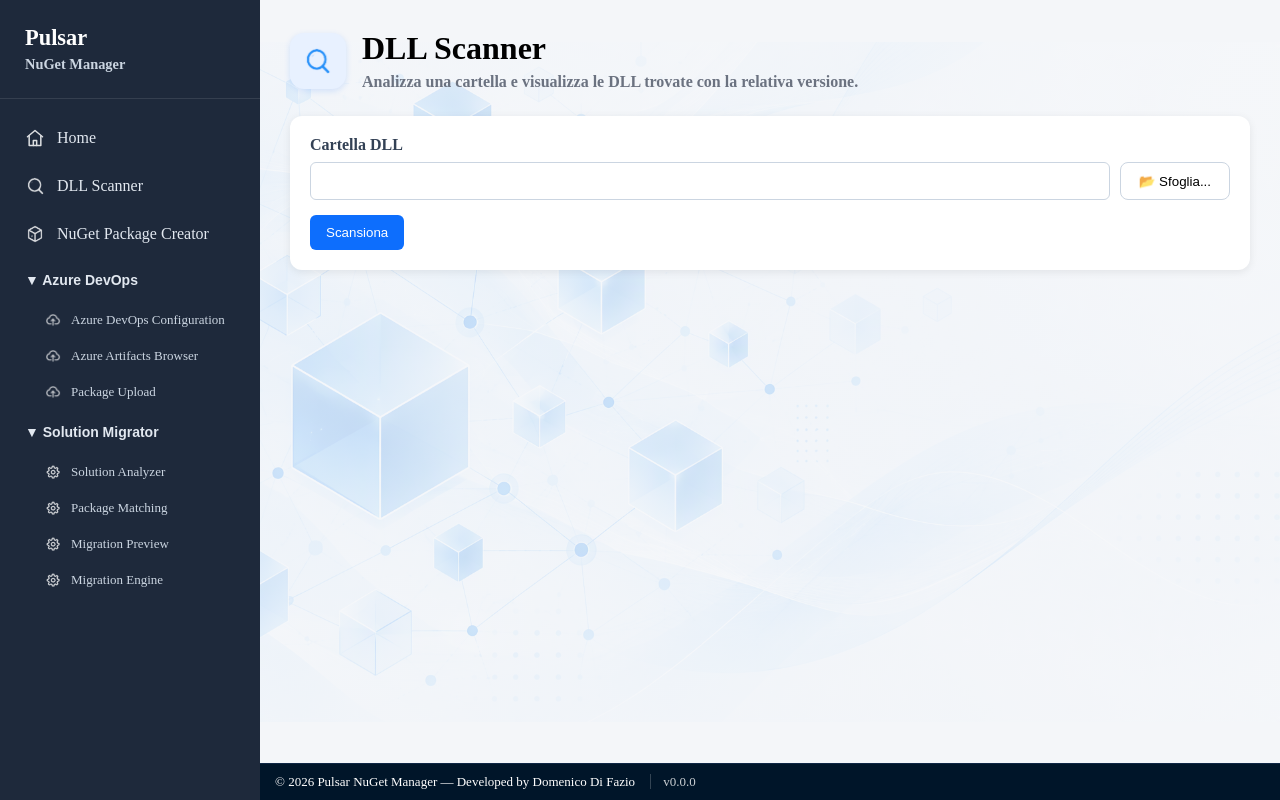
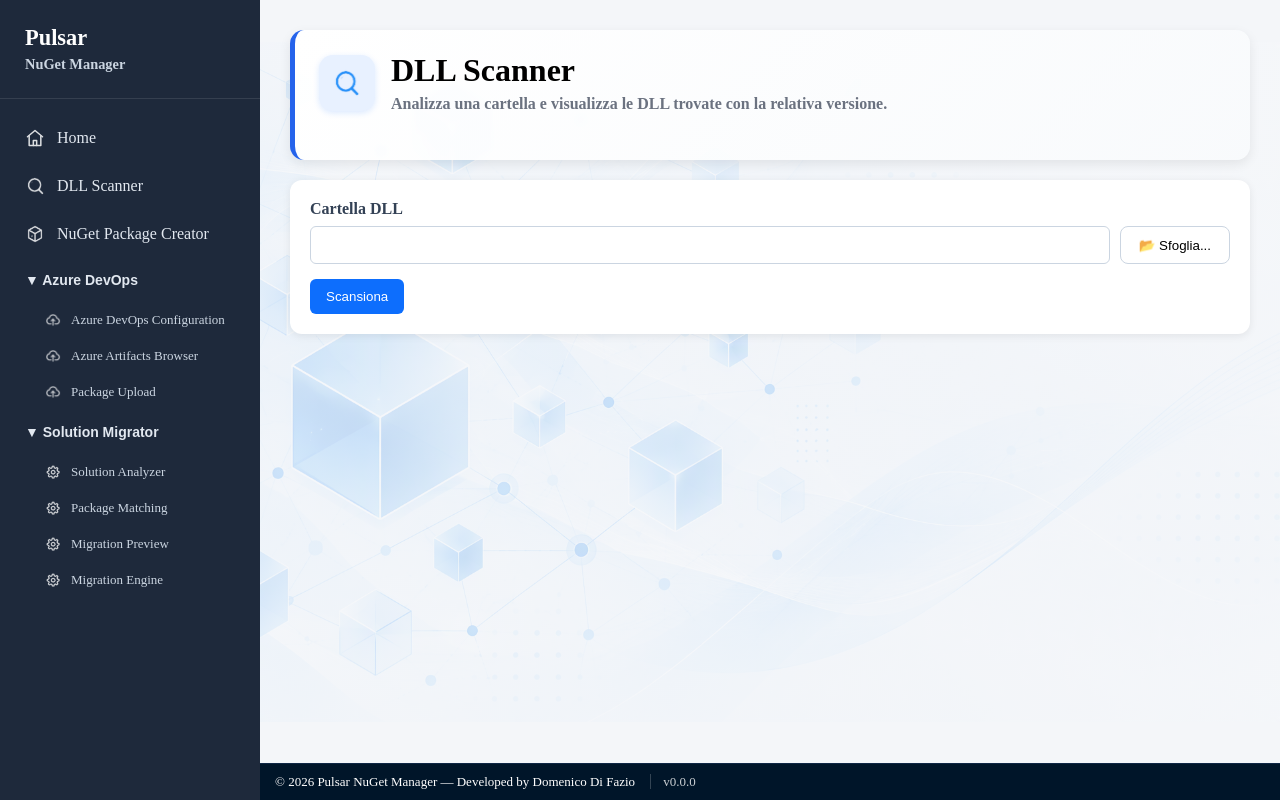
Before and after one commit to DomenicoDiFazio/Pulsar.NugetManager, an ASP.NET Core app: page /scan in a window 1280 px wide. Run offline with ASP.NET Core 8, Linux system fonts and the light colour scheme; style sheets or scripts are compiled from the project's sources.

Commit message:
Modificato il titolo di ciascuna sezione evidenziandolo in una card.

```diff
--- a/Components/Pages/AzureArtifactsBrowser.razor
+++ b/Components/Pages/AzureArtifactsBrowser.razor
@@ -10,6 +10,8 @@
 <PageTitle>Azure Artifacts</PageTitle>
 
 <div class="browser-page">
+
+    <div class="page-header-card">
 
         <div class="page-header">
 
@@ -26,6 +28,7 @@
 
         </div>
 
+    </div>
     @if (IsLoading)
     {
         <LoadingSpinner Overlay="true" />
--- a/Components/Pages/AzureDevOpsConfiguration.razor
+++ b/Components/Pages/AzureDevOpsConfiguration.razor
@@ -11,10 +11,12 @@
 
 <div class="settings-page">
 
+    <div class="page-header-card">
+
         <div class="page-header">
 
             <div class="page-icon">
-            <img src="images/icon-pubblica.png" alt="" />
+                <img src="images/icon-pubblica.png" alt=""/>
             </div>
 
             <div class="page-header-text">
@@ -22,6 +24,8 @@
                 <p>
                     <b>Configura la connessione ai feed Azure Artifacts.</b>
                 </p>
+            </div>
+
         </div>
 
     </div>
--- a/Components/Pages/MigrationEngine.razor
+++ b/Components/Pages/MigrationEngine.razor
@@ -11,6 +11,8 @@
 <PageTitle>Migration Engine</PageTitle>
 
 <div class="engine-page">
+
+    <div class="page-header-card">
 
         <div class="page-header">
 
@@ -26,6 +28,9 @@
             </div>
 
         </div>
+
+    </div>
+
     <div class="config-card">
 
         <div class="form-group">
--- a/Components/Pages/MigrationPreview.razor
+++ b/Components/Pages/MigrationPreview.razor
@@ -11,6 +11,8 @@
 <PageTitle>Migration Preview</PageTitle>
 
 <div class="preview-page">
+
+    <div class="page-header-card">
 
         <div class="page-header">
 
@@ -26,6 +28,9 @@
             </div>
 
         </div>
+
+    </div>
+
     <div class="config-card">
 
         <div class="form-group">
--- a/Components/Pages/PackageCreator.razor
+++ b/Components/Pages/PackageCreator.razor
@@ -12,6 +12,8 @@
 
 <div class="package-page">
 
+    <div class="page-header-card">
+
         <div class="page-header">
 
             <div class="page-icon">
@@ -23,6 +25,8 @@
                 <p>
                     <b>Seleziona una cartella contenente DLL e prepara i pacchetti NuGet da generare.</b>
                 </p>
+            </div>
+
         </div>
 
     </div>
--- a/Components/Pages/PackageMatching.razor
+++ b/Components/Pages/PackageMatching.razor
@@ -12,6 +12,8 @@
 
 <div class="matching-page">
 
+    <div class="page-header-card">
+
         <div class="page-header">
 
             <div class="page-icon">
@@ -23,6 +25,8 @@
                 <p>
                     <b>Verifica se le DLL della solution sono presenti nei Feed Azure Artifacts.</b>
                 </p>
+            </div>
+
         </div>
 
     </div>
--- a/Components/Pages/PackageUpload.razor
+++ b/Components/Pages/PackageUpload.razor
@@ -10,6 +10,8 @@
 <PageTitle>Package Upload</PageTitle>
 
 <div class="upload-page">
+
+    <div class="page-header-card">
 
         <div class="page-header">
 
@@ -26,6 +28,7 @@
 
         </div>
 
+    </div>
     <div class="upload-card">
 
         <div class="form-group">
--- a/Components/Pages/Scan.razor
+++ b/Components/Pages/Scan.razor
@@ -10,6 +10,8 @@
 
     <div class="scan-page">
 
+    <div class="page-header-card">
+
         <div class="page-header">
 
             <div class="page-icon">
@@ -18,11 +20,12 @@
 
             <div class="page-header-text">
                 <h1>DLL Scanner</h1>
+
                 <p>
-                <b>Analizza una cartella e visualizza le DLL trovate con
-                    la relativa versione.
-                </b>
+                    <b>Analizza una cartella e visualizza le DLL trovate con la relativa versione.</b>
                 </p>
+            </div>
+
         </div>
 
     </div>
--- a/Components/Pages/SolutionAnalyzer.razor
+++ b/Components/Pages/SolutionAnalyzer.razor
@@ -10,6 +10,8 @@
 <PageTitle>Solution Analyzer</PageTitle>
 
 <div class="analyzer-page">
+
+    <div class="page-header-card">
 
         <div class="page-header">
 
@@ -25,6 +27,9 @@
             </div>
 
         </div>
+
+    </div>
+
     <div class="config-card">
 
         <div class="form-group">
--- a/wwwroot/app.css
+++ b/wwwroot/app.css
@@ -66,6 +66,16 @@ h1:focus {
     margin-bottom: 25px;
 }
 
+.page-header-card {
+    background: linear-gradient( 135deg, rgba(255,255,255,0.95), rgba(248,250,252,0.95) );
+    border-radius: 14px;
+    padding: 22px 24px;
+    margin-bottom: 20px;
+    border-left: 5px solid #2563eb;
+    box-shadow: 0 4px 12px rgba(0,0,0,.08);
+    backdrop-filter: blur(2px);
+}
+
 .page-icon {
     flex-shrink: 0;
     width: 56px;
```
Lines whose indentation alone changed are shown as unchanged.
